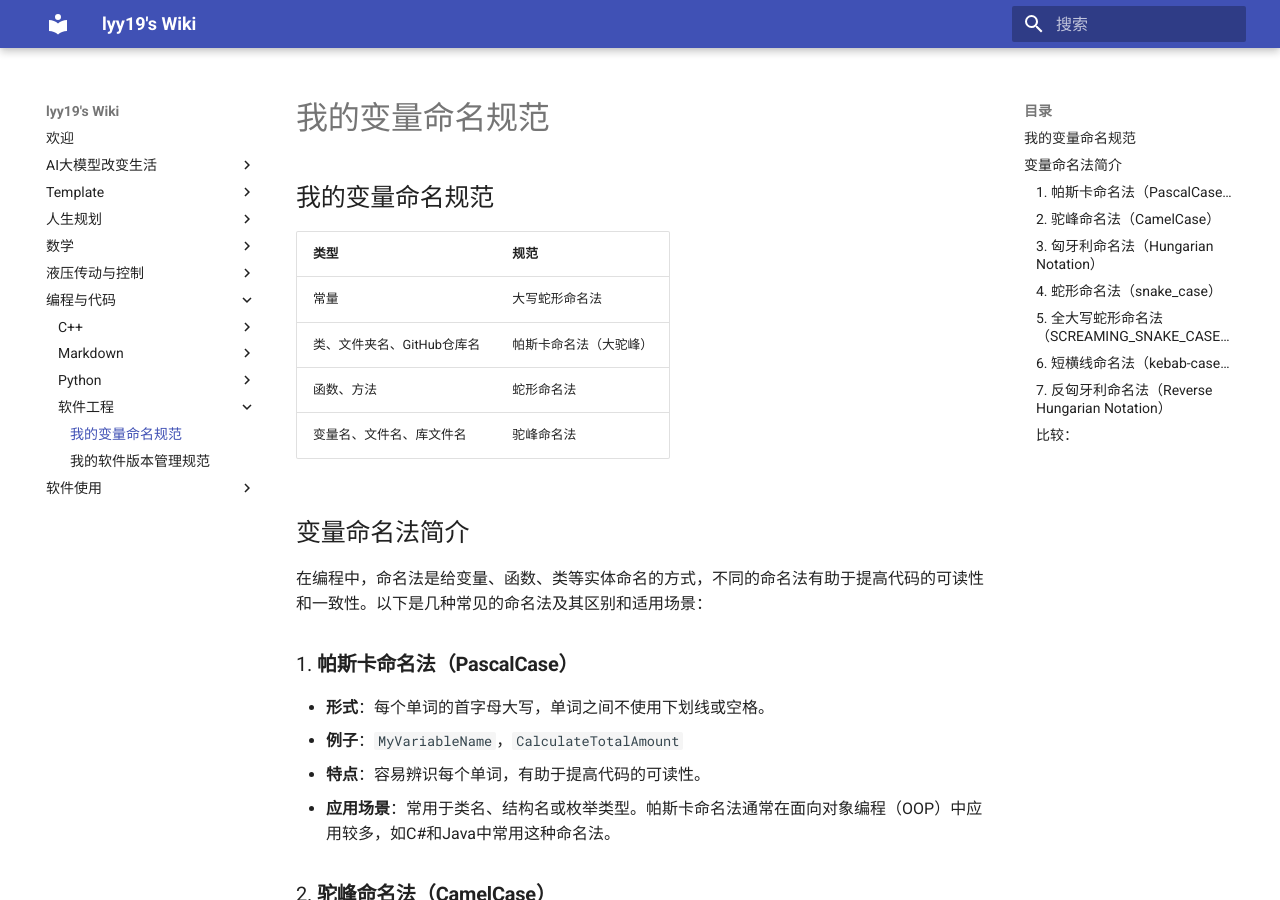
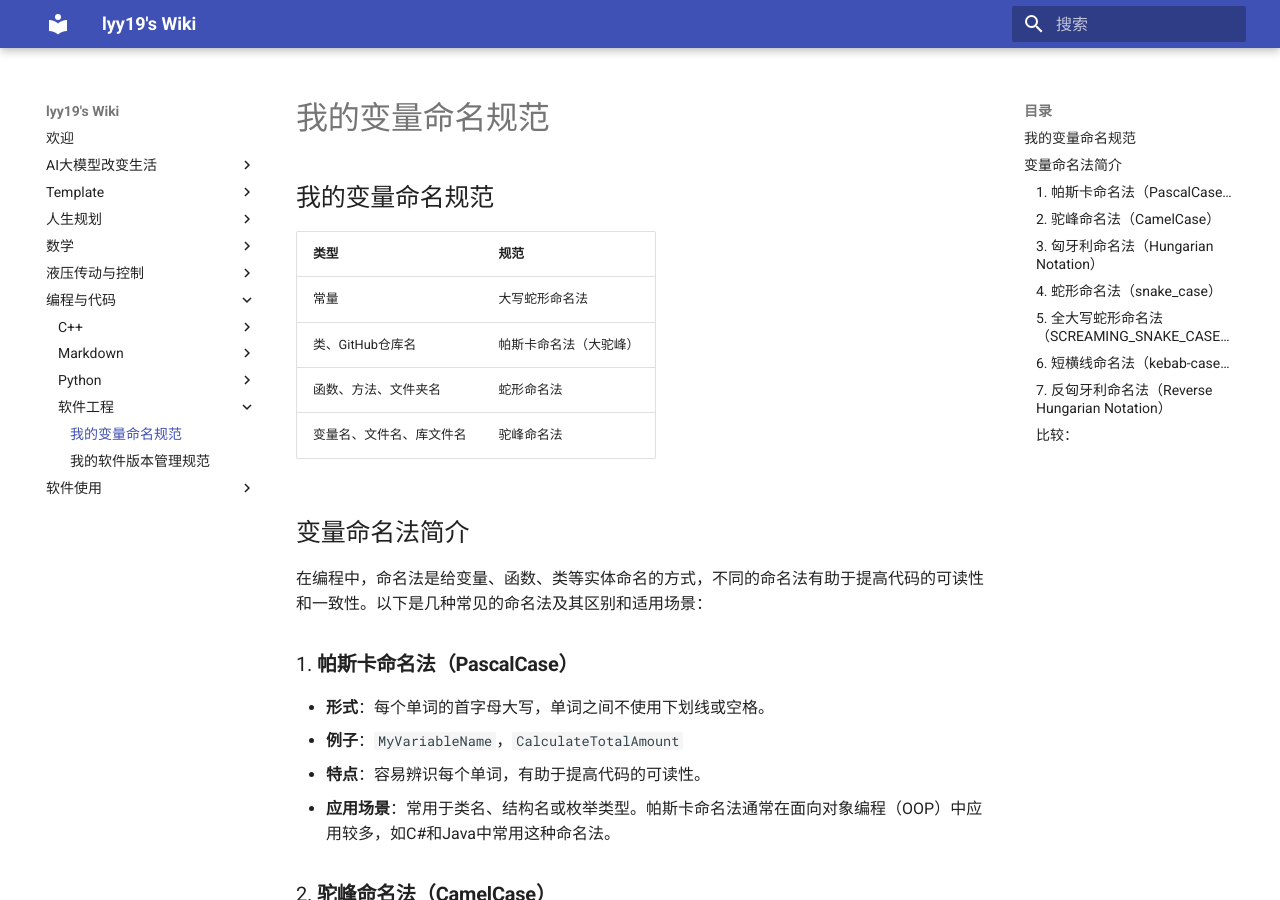
Before and after one commit to lyy1119/lyy1119.github.io, an MkDocs documentation site: the page built from docs/编程与代码/软件工程/我的命名规范.md, in a window 1280 px wide and 900 px high. Built offline with MkDocs 1.6.1 and Material for MkDocs 9.7.7, drawn with Linux system fonts in a browser that asks for light colours.

Commit message:
modify exp

```diff
--- a/docs/编程与代码/软件工程/我的命名规范.md
+++ b/docs/编程与代码/软件工程/我的命名规范.md
@@ -5,8 +5,8 @@
 |类型|规范|
 |-|-|
 |常量|大写蛇形命名法|
-|类、文件夹名、GitHub仓库名|帕斯卡命名法（大驼峰）|
-|函数、方法|蛇形命名法|
+|类、GitHub仓库名|帕斯卡命名法（大驼峰）|
+|函数、方法、文件夹名|蛇形命名法|
 |变量名、文件名、库文件名|驼峰命名法|
 
 ## 变量命名法简介
```
